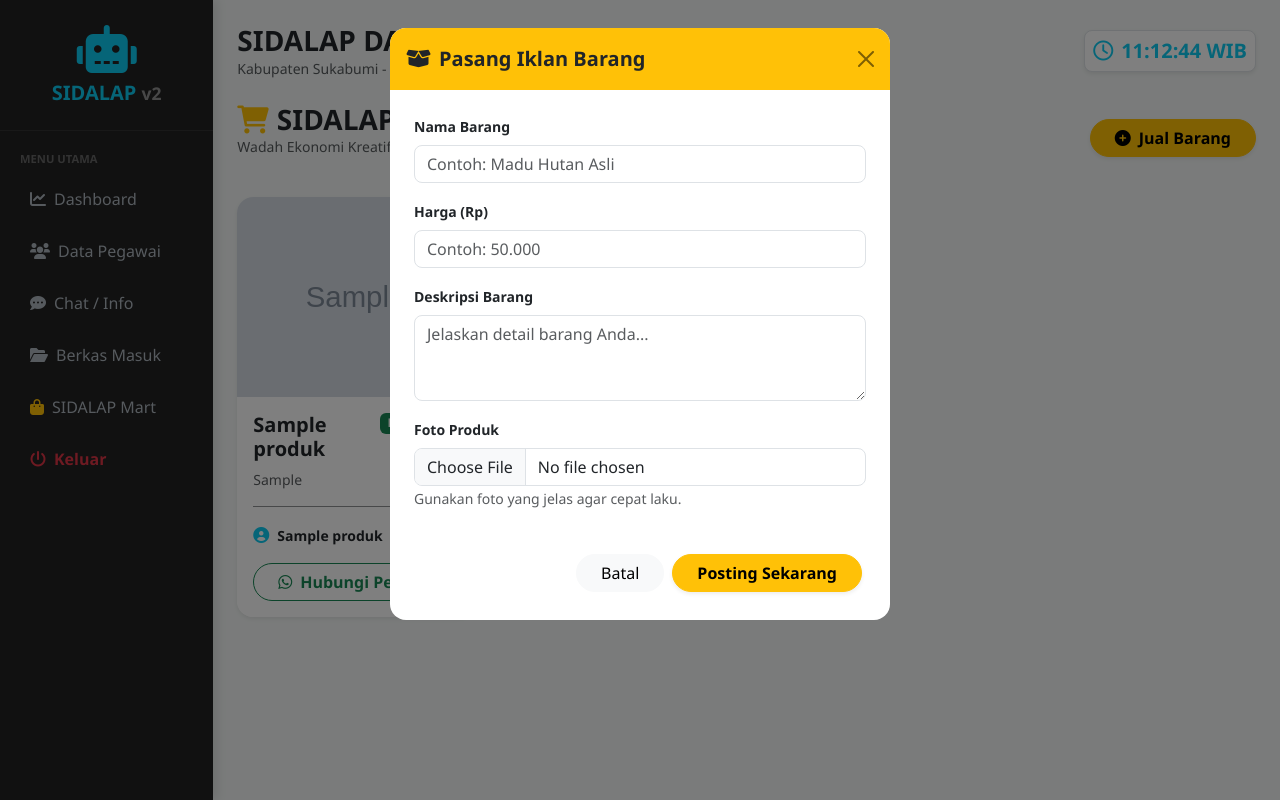
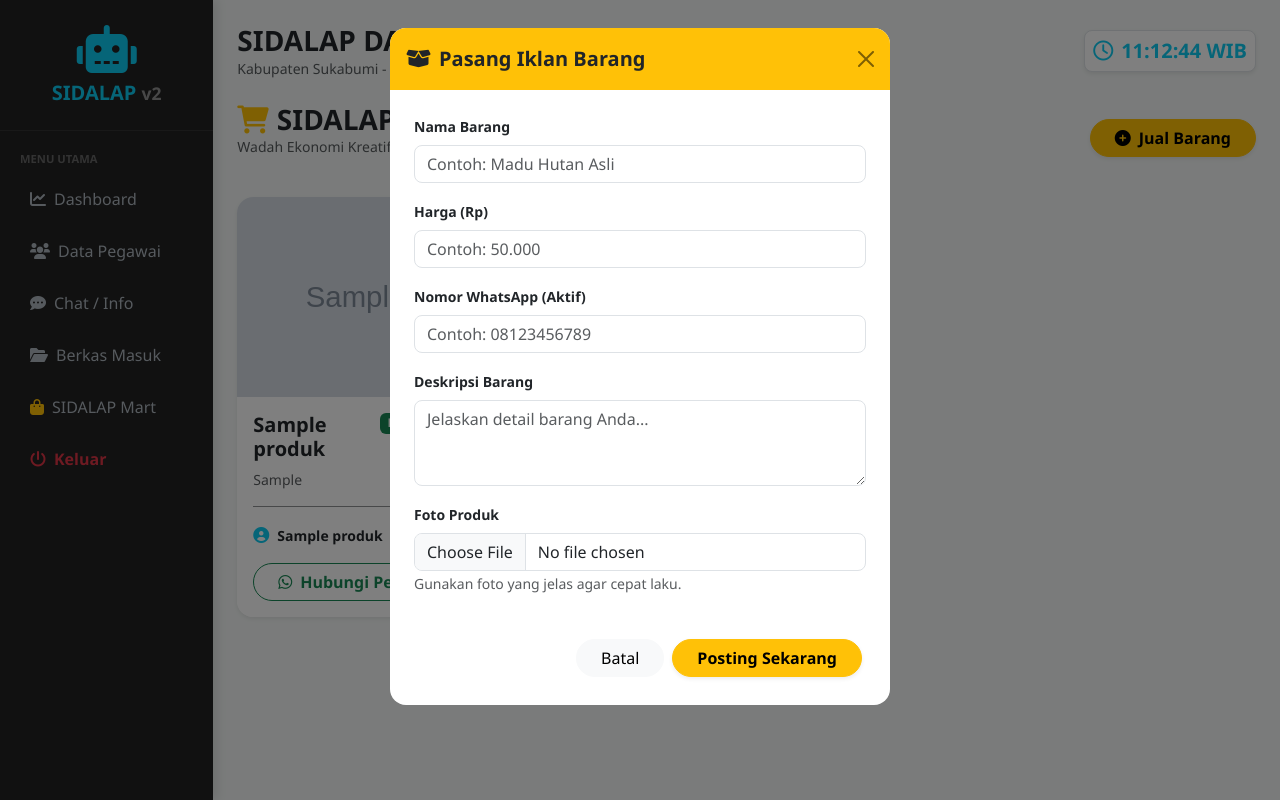
Before and after one commit to hamdanisaja007-star/HAMDANI, a Flask app: template templates/toko.html in a window 1280 px wide, after a click on "Jual Barang". Run offline with Flask 3, Linux system fonts and the light colour scheme; the template is opened without the code that fills it: values that come from a table or form of the project are taken from there, others are empty; the visitor is signed in with stand-in values (Sample User, id 1); tables that the repository leaves empty hold one stand-in row (values such as "Sample post"); grey boxes marked "Sample" are stand-in pictures; parts of the project's set-up code (start-up, migrations or seed data) failed here and were passed over.

Commit message:
Update toko.html

```diff
--- a/templates/toko.html
+++ b/templates/toko.html
@@ -41,7 +41,7 @@
                     </div>
                 </div>
                 <div class="card-footer bg-white border-0 p-3 pt-0">
-                    <a href="https://wa.me/{{ p.wa_penjual }}?text=Halo%20{{ p.nama_penjual }},%20saya%20tertarik%20dengan%20produk%20{{ p.nama_barang }}%20di%20SIDALAP%20Mart."
+                    <a href="https://wa.me/{{ p.wa_penjual|replace('08', '628', 1) }}?text=Halo%20{{ p.nama_penjual }},%20saya%20tertarik%20dengan%20produk%20{{ p.nama_barang }}%20di%20SIDALAP%20Mart."
                        target="_blank" class="btn btn-outline-success w-100 fw-bold rounded-pill">
                         <i class="fab fa-whatsapp me-2"></i>Hubungi Penjual
                     </a>
@@ -75,12 +75,16 @@
                         <input type="text" name="harga" class="form-control rounded-3" placeholder="Contoh: 50.000" required>
                     </div>
                     <div class="mb-3">
+                        <label class="form-label small fw-bold">Nomor WhatsApp (Aktif)</label>
+                        <input type="text" name="wa_penjual" class="form-control rounded-3" placeholder="Contoh: 08123456789" required>
+                    </div>
+                    <div class="mb-3">
                         <label class="form-label small fw-bold">Deskripsi Barang</label>
                         <textarea name="deskripsi" class="form-control rounded-3" rows="3" placeholder="Jelaskan detail barang Anda..." required></textarea>
                     </div>
                     <div class="mb-3">
                         <label class="form-label small fw-bold">Foto Produk</label>
-                        <input type="file" name="foto" class="form-control rounded-3" accept="image/*" required>
+                        <input type="file" name="foto_produk" class="form-control rounded-3" accept="image/*" required>
                         <small class="text-muted">Gunakan foto yang jelas agar cepat laku.</small>
                     </div>
                 </div>
```
